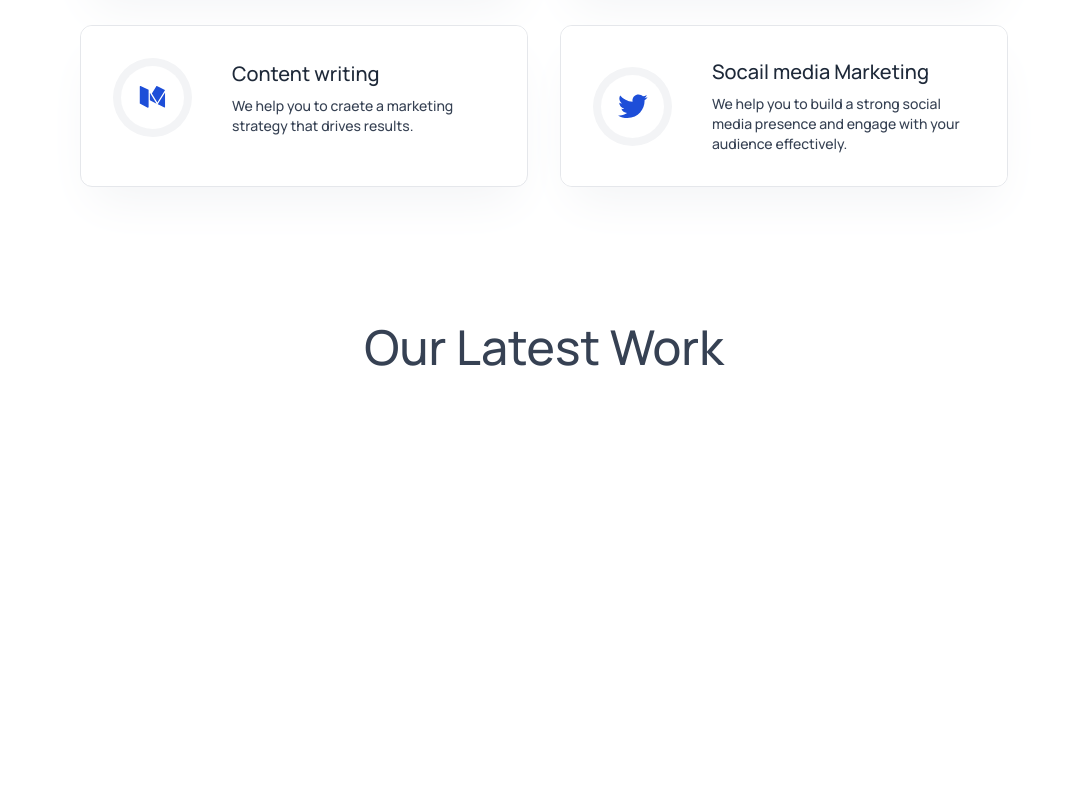
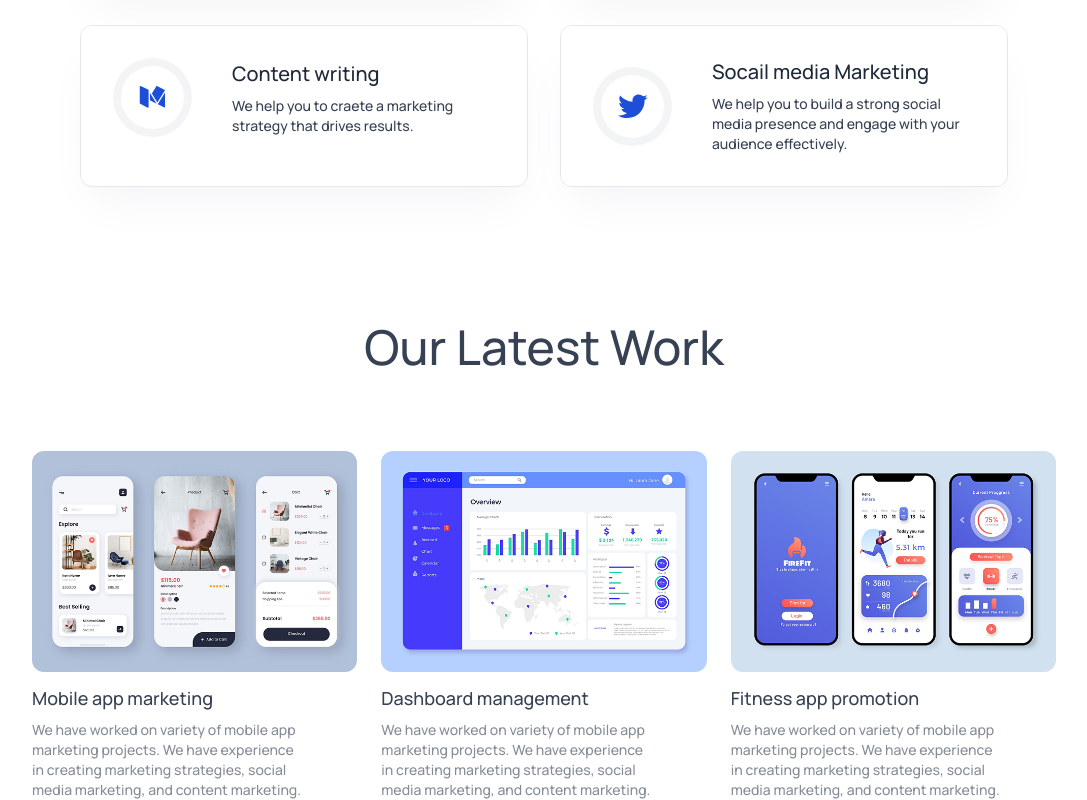
Before and after one commit to Chinmayi-H-M/Reactjs, a React app in the folder vite-project-landing-page/: page / in a window 1280 px wide. Shown: the part 1728-2528 px from the top of the page, without its empty margins (96-1183 px from the left). Before the commit the page ends 2151 px from the top, so only its background shows below. Built offline with nearby package versions, Linux system fonts and the light colour scheme; the HTML template or start-up script is replaced by a standard one; a web font is replaced by a local one.

Commit message:
our work section

```diff
--- a/vite-project-landing-page/src/components/OurWork.jsx
+++ b/vite-project-landing-page/src/components/OurWork.jsx
@@ -1,12 +1,44 @@
 import React from 'react'
 import Title from './Title'
+import assets from '../assets/assets'
 
 const OurWork = () => {
 
+  const workData=[
+    {
+        title:"Mobile app marketing",
+        description:"We have worked on variety of mobile app marketing projects. We have experience in creating marketing strategies, social media marketing, and content marketing.",
+        image:assets.work_mobile_app
+    },
+    {
+        title:"Dashboard management",
+        description:"We have worked on variety of mobile app marketing projects. We have experience in creating marketing strategies, social media marketing, and content marketing.",
+        image:assets.work_dashboard_management
+    },
+    {
+        title:"Fitness app promotion",
+        description:"We have worked on variety of mobile app marketing projects. We have experience in creating marketing strategies, social media marketing, and content marketing.",
+        image:assets.work_fitness_app
+    }
 
+  ]
   return (
     <div id='ourwork' className='flex flex-col items-center gap-7 px-4 sm:px-12 lg:px-24 pt-30 text-gray-700 dark:text-white'>
         <Title title="Our Latest Work" description="Here are some of our latest projects. We have worked on a variety of projects and have a wide range of expreriance. We are always looking for new and exiting projects to work on. If you have a project in mind, feel free to contact us."/>
+
+        <div className="grid sm:grid-cols-2 lg:grid-cols-3 gap-6 w-full max-w-5xl">
+            {
+                workData.map((work,index)=>
+                <div key={index} className='hover:scale-102 duration-500 transition-all cursor-pointer'>
+                    <img src={work.image} alt="" className='w-full rounded-xl' />
+                    <h3 className='mt-3 mb-2 text-lg font-semibold'>{work.title}</h3>
+                    <p className='text-sm opacity-60 w-5/6'>{work.description}</p>
+
+                </div>
+                )
+            }
+
+        </div>
 
     </div>
   )
```
